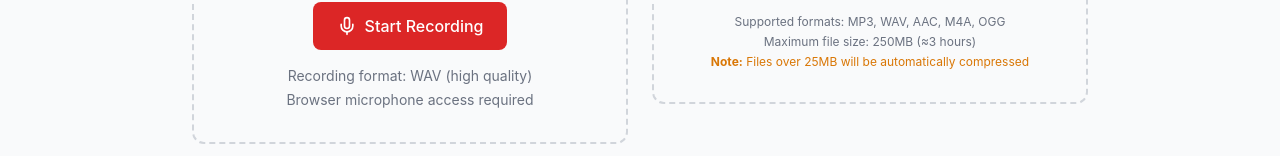
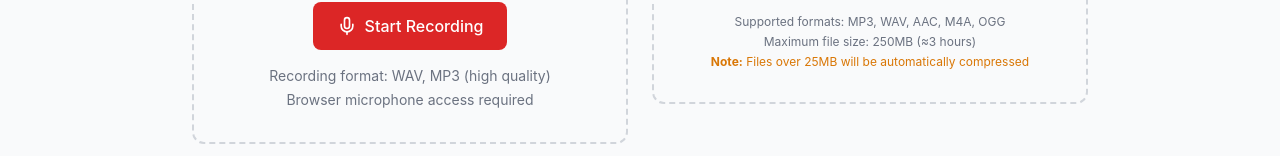
Before and after one commit to f3rrychr/Meeting-Transcriber-1.0, a React (Vite) app: page / in a window 1280 px wide. Shown: the part 544-700 px from the top of the page. Built offline with nearby package versions, Linux system fonts and the light colour scheme.

Commit message:
Add MP3 to recording formats

```diff
--- a/src/components/AudioRecorder.tsx
+++ b/src/components/AudioRecorder.tsx
@@ -278,7 +278,7 @@ const AudioRecorder: React.FC<AudioRecorderProps> = ({ onRecordingComplete }) =>
 
         {/* Format Info */}
         <div className="text-xs sm:text-sm text-gray-500 space-y-1 mt-4">
-          <p>Recording format: WAV (high quality)</p>
+          <p>Recording format: WAV, MP3 (high quality)</p>
           <p>Browser microphone access required</p>
         </div>
       </div>
```
